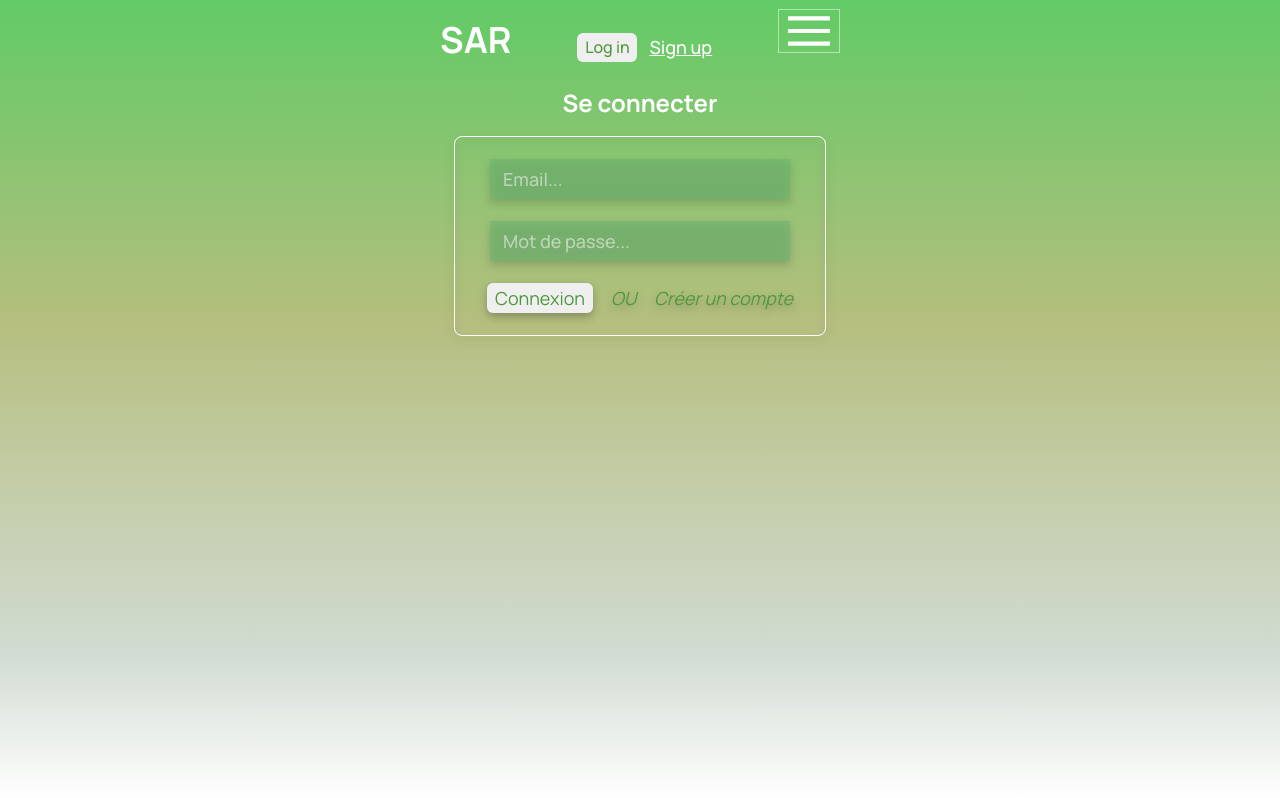
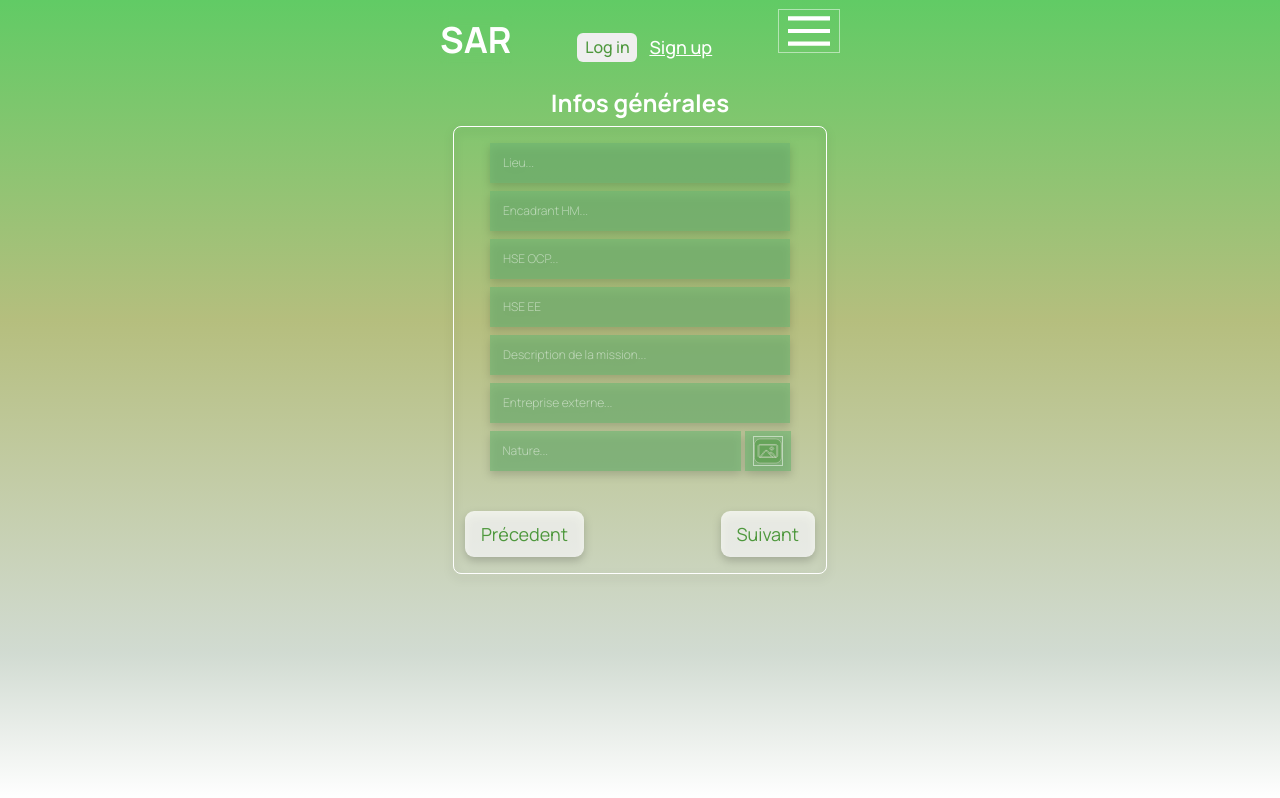
Before and after one commit to lehb/sar, a React (Create React App) app: page / in a window 1280 px wide. Built offline with nearby package versions, Linux system fonts and the light colour scheme.

Commit message:
Update App.jsx

```diff
--- a/src/App.jsx
+++ b/src/App.jsx
@@ -10,7 +10,7 @@ const App = () => {
       <AuthContextProvider>
         <AhrContextProvider>
           <Routes>
-            <Route path="/" element={<Login />} />
+            <Route path="/" element={<Ahr />} />
             <Route path="register" element={<Register />} />
             <Route path="login" element={<Login />} />
             <Route path="ahr" element={<Ahr />} />
```
